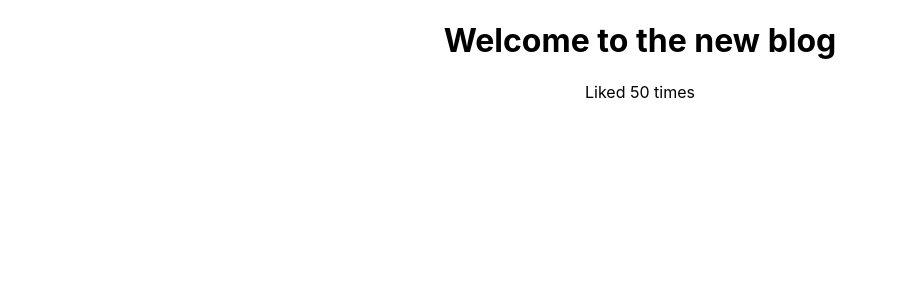
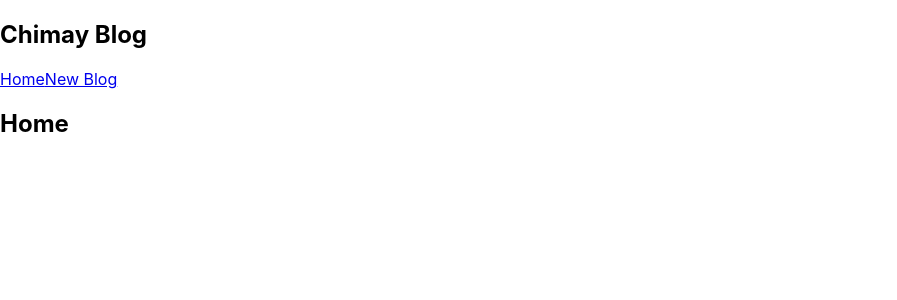
Before and after one commit to wystanyap/javron, a React (Create React App) app in the folder dojoblog/: page / in a window 1280 px wide. Shown: the top 300 px of the page, without its empty margins (0-897 px from the left). Built offline with nearby package versions, Linux system fonts and the light colour scheme.

Commit message:
third day commit

```diff
--- a/dojoblog/src/App.css
+++ /dev/null
@@ -1,38 +0,0 @@
-.App {
-  text-align: center;
-}
-
-.App-logo {
-  height: 40vmin;
-  pointer-events: none;
-}
-
-@media (prefers-reduced-motion: no-preference) {
-  .App-logo {
-    animation: App-logo-spin infinite 20s linear;
-  }
-}
-
-.App-header {
-  background-color: #282c34;
-  min-height: 100vh;
-  display: flex;
-  flex-direction: column;
-  align-items: center;
-  justify-content: center;
-  font-size: calc(10px + 2vmin);
-  color: white;
-}
-
-.App-link {
-  color: #61dafb;
-}
-
-@keyframes App-logo-spin {
-  from {
-    transform: rotate(0deg);
-  }
-  to {
-    transform: rotate(360deg);
-  }
-}
--- a/dojoblog/src/App.js
+++ b/dojoblog/src/App.js
@@ -1,16 +1,17 @@
-import './App.css';
+import Navbar from './Navbar';
+import Home from './Home';
 
 function App() {
   const title = 'Welcome to the new blog'
   const likes = 50;
+  const link = "http://www.mangakakalot.com";
   //const person = {name:'javron',age:99};
 
   return (
     <div className="App">
+      <Navbar />
       <div className="content">
-        <h1>{title}</h1>
-        <p> Liked {likes} times</p>
-
+      <Home />
       </div>
     </div>
   );
--- /dev/null
+++ b/dojoblog/src/Home.js
@@ -0,0 +1,9 @@
+const Home = () => {
+    return (
+        <div className="home">
+            <h2>Home</h2>
+        </div>
+     );
+}
+
+export default Home;
--- /dev/null
+++ b/dojoblog/src/Navbar.js
@@ -0,0 +1,13 @@
+const Navbar = () => {
+    return (
+        <nav className="navbar">
+            <h1>Chimay Blog</h1>
+            <div className="links">
+                <a href="/">Home</a>
+                <a href="/create">New Blog</a>
+            </div>
+        </nav>
+     );
+}
+
+export default Navbar;
```
